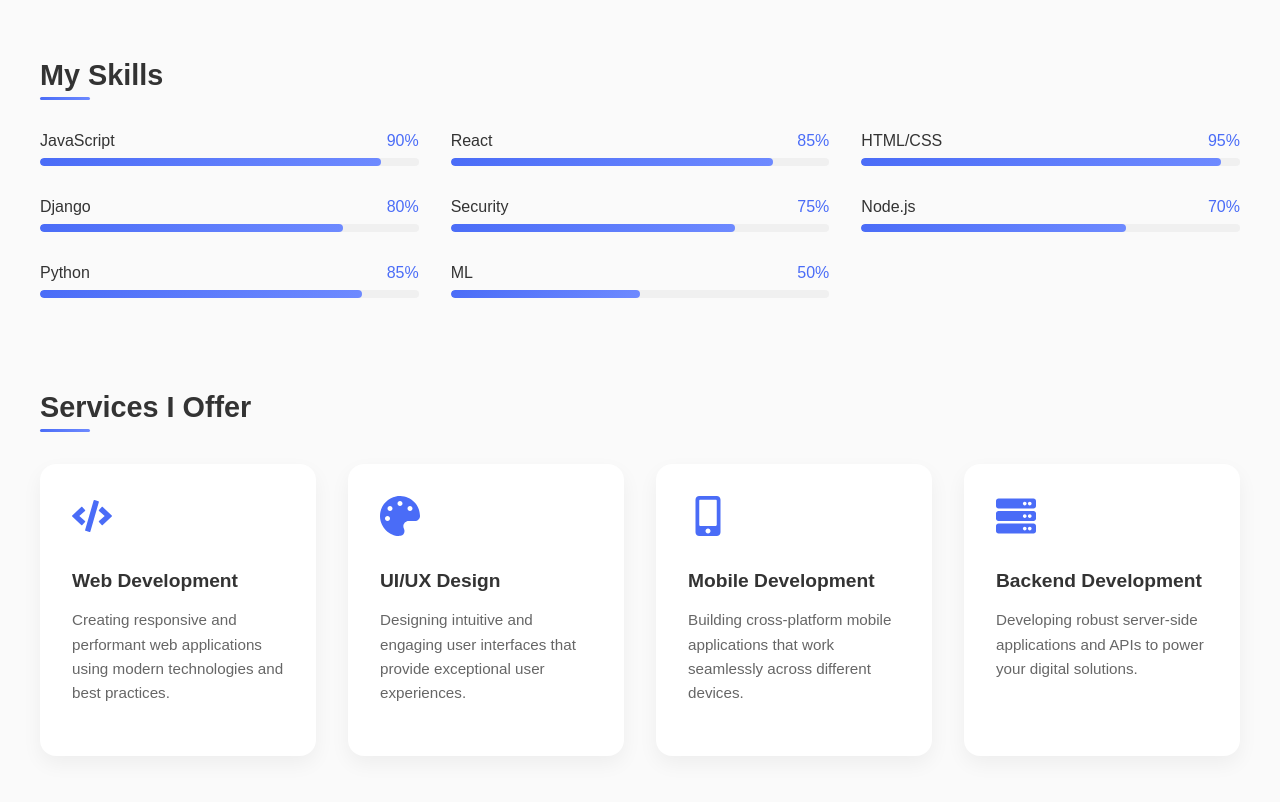
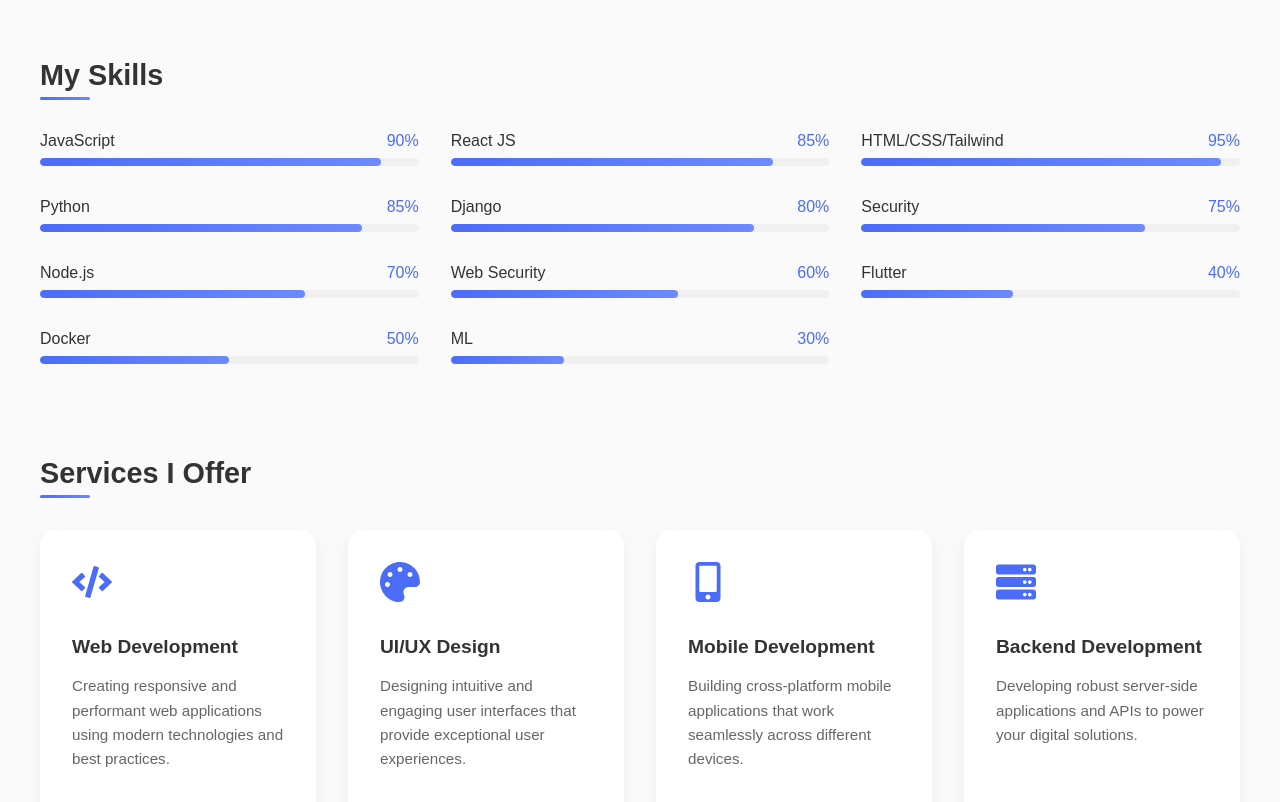
Before and after one commit to sameer266/Portfolio, a React (Create React App) app: page /about in a window 1280 px wide. Shown: the part 820-1622 px from the top of the page. Built offline with nearby package versions, Linux system fonts and the light colour scheme.

Commit message:
Update About.jsx

```diff
--- a/src/components/About.jsx
+++ b/src/components/About.jsx
@@ -9,13 +9,16 @@
   // Skills data
   const skills = [
     { name: 'JavaScript', level: 90 },
-    { name: 'React', level: 85 },
-    { name: 'HTML/CSS', level: 95 },
+    { name: 'React JS', level: 85 },
+    { name: 'HTML/CSS/Tailwind', level: 95 },
+    { name: 'Python', level: 85 },
     { name: 'Django', level: 80 },
     { name: 'Security', level: 75 },
     { name: 'Node.js', level: 70 },
-    { name: 'Python', level: 85 },
-    { name: 'ML', level: 50 }
+    { name : 'Web Security', level: 60},
+    { name :'Flutter' , level :40},
+    {name :'Docker', level:50},
+    { name: 'ML', level: 30 }
   ];
 
   // Services data
```
